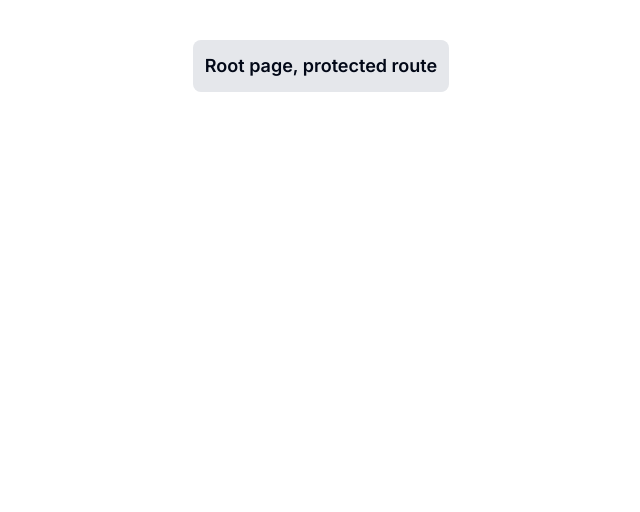
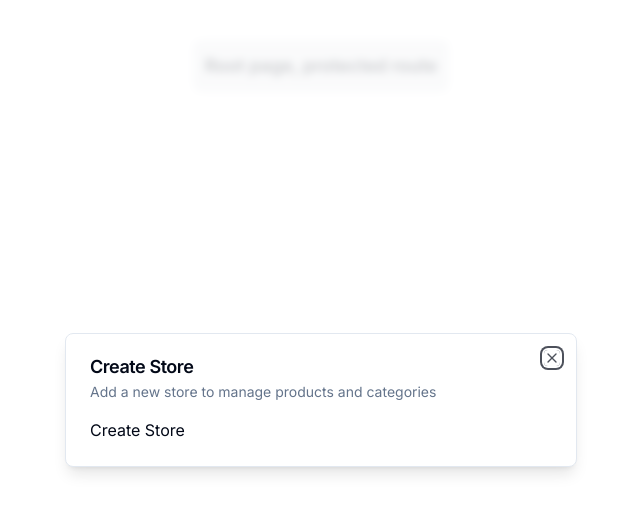
Before and after one commit to samid77/ecommerce-admin, a Next.js app: page / in a window 1280 px wide. Shown: the top 512 px of the page, without its empty margins (319-959 px from the left). Built offline with nearby package versions, Linux system fonts and the light colour scheme.

Commit message:
Construct default modal, modal hook, import dialog from shadcn and make the Create Store modal always appear in the first render

```diff
--- a/app/(root)/page.tsx
+++ b/app/(root)/page.tsx
@@ -1,13 +1,22 @@
-import { Button } from "@/components/ui/button";
-import { UserButton } from "@clerk/nextjs";
+'use client'
+
+import React, {useEffect, useState} from 'react';
+import Modal from "@/components/ui/modal"
+import { useModalHookStore } from '@/hooks/useModalHook';
 
 const SetupPage = () => {
+  const onOpen = useModalHookStore((state) => state.onOpen);
+  const isOpen = useModalHookStore((state) => state.isOpen);
+
+  useEffect(() => {
+    if(!isOpen) onOpen()
+  }, [isOpen, onOpen])
+
   return (
     <div className="flex flex-col gap-3 items-center justify-center p-10 text-lg font-semibold">
       <div className="p-3 bg-gray-200 rounded-lg">
         Root page, protected route
       </div>
-      <UserButton afterSignOutUrl="/"/>
     </div>
   )
 }
--- a/app/layout.tsx
+++ b/app/layout.tsx
@@ -1,7 +1,9 @@
-import './globals.css'
 import type { Metadata } from 'next'
 import { Inter } from 'next/font/google'
 import { ClerkProvider } from '@clerk/nextjs'
+
+import './globals.css'
+import ModalProvider from '@/providers/ModalProvider'
 
 const inter = Inter({ subsets: ['latin'] })
 
@@ -16,7 +18,10 @@
   return (
     <ClerkProvider>
       <html lang="en">
-        <body className={inter.className}>{children}</body>
+        <body className={inter.className}>
+          <ModalProvider />
+          {children}
+        </body>
       </html>
     </ClerkProvider>
   )
--- /dev/null
+++ b/components/modals/StoreModal.tsx
@@ -0,0 +1,20 @@
+'use client'
+import React from 'react'
+import Modal from '@/components/ui/modal'
+import { useModalHookStore } from '@/hooks/useModalHook'
+
+const StoreModal = () => {
+  const storeModal = useModalHookStore();
+
+  return (
+    <Modal
+     title='Create Store'
+     description='Add a new store to manage products and categories'
+     isOpen={storeModal.isOpen}
+     onClose={storeModal.onClose}>
+        Create Store
+    </Modal>
+  )
+}
+
+export default StoreModal
--- /dev/null
+++ b/components/ui/dialog.tsx
@@ -0,0 +1,123 @@
+"use client"
+
+import * as React from "react"
+import * as DialogPrimitive from "@radix-ui/react-dialog"
+import { X } from "lucide-react"
+
+import { cn } from "@/lib/utils"
+
+const Dialog = DialogPrimitive.Root
+
+const DialogTrigger = DialogPrimitive.Trigger
+
+const DialogPortal = ({
+  className,
+  ...props
+}: DialogPrimitive.DialogPortalProps) => (
+  <DialogPrimitive.Portal className={cn(className)} {...props} />
+)
+DialogPortal.displayName = DialogPrimitive.Portal.displayName
+
+const DialogOverlay = React.forwardRef<
+  React.ElementRef<typeof DialogPrimitive.Overlay>,
+  React.ComponentPropsWithoutRef<typeof DialogPrimitive.Overlay>
+>(({ className, ...props }, ref) => (
+  <DialogPrimitive.Overlay
+    ref={ref}
+    className={cn(
+      "fixed inset-0 z-50 bg-background/80 backdrop-blur-sm data-[state=open]:animate-in data-[state=closed]:animate-out data-[state=closed]:fade-out-0 data-[state=open]:fade-in-0",
+      className
+    )}
+    {...props}
+  />
+))
+DialogOverlay.displayName = DialogPrimitive.Overlay.displayName
+
+const DialogContent = React.forwardRef<
+  React.ElementRef<typeof DialogPrimitive.Content>,
+  React.ComponentPropsWithoutRef<typeof DialogPrimitive.Content>
+>(({ className, children, ...props }, ref) => (
+  <DialogPortal>
+    <DialogOverlay />
+    <DialogPrimitive.Content
+      ref={ref}
+      className={cn(
+        "fixed left-[50%] top-[50%] z-50 grid w-full max-w-lg translate-x-[-50%] translate-y-[-50%] gap-4 border bg-background p-6 shadow-lg duration-200 data-[state=open]:animate-in data-[state=closed]:animate-out data-[state=closed]:fade-out-0 data-[state=open]:fade-in-0 data-[state=closed]:zoom-out-95 data-[state=open]:zoom-in-95 data-[state=closed]:slide-out-to-left-1/2 data-[state=closed]:slide-out-to-top-[48%] data-[state=open]:slide-in-from-left-1/2 data-[state=open]:slide-in-from-top-[48%] sm:rounded-lg md:w-full",
+        className
+      )}
+      {...props}
+    >
+      {children}
+      <DialogPrimitive.Close className="absolute right-4 top-4 rounded-sm opacity-70 ring-offset-background transition-opacity hover:opacity-100 focus:outline-none focus:ring-2 focus:ring-ring focus:ring-offset-2 disabled:pointer-events-none data-[state=open]:bg-accent data-[state=open]:text-muted-foreground">
+        <X className="h-4 w-4" />
+        <span className="sr-only">Close</span>
+      </DialogPrimitive.Close>
+    </DialogPrimitive.Content>
+  </DialogPortal>
+))
+DialogContent.displayName = DialogPrimitive.Content.displayName
+
+const DialogHeader = ({
+  className,
+  ...props
+}: React.HTMLAttributes<HTMLDivElement>) => (
+  <div
+    className={cn(
+      "flex flex-col space-y-1.5 text-center sm:text-left",
+      className
+    )}
+    {...props}
+  />
+)
+DialogHeader.displayName = "DialogHeader"
+
+const DialogFooter = ({
+  className,
+  ...props
+}: React.HTMLAttributes<HTMLDivElement>) => (
+  <div
+    className={cn(
+      "flex flex-col-reverse sm:flex-row sm:justify-end sm:space-x-2",
+      className
+    )}
+    {...props}
+  />
+)
+DialogFooter.displayName = "DialogFooter"
+
+const DialogTitle = React.forwardRef<
+  React.ElementRef<typeof DialogPrimitive.Title>,
+  React.ComponentPropsWithoutRef<typeof DialogPrimitive.Title>
+>(({ className, ...props }, ref) => (
+  <DialogPrimitive.Title
+    ref={ref}
+    className={cn(
+      "text-lg font-semibold leading-none tracking-tight",
+      className
+    )}
+    {...props}
+  />
+))
+DialogTitle.displayName = DialogPrimitive.Title.displayName
+
+const DialogDescription = React.forwardRef<
+  React.ElementRef<typeof DialogPrimitive.Description>,
+  React.ComponentPropsWithoutRef<typeof DialogPrimitive.Description>
+>(({ className, ...props }, ref) => (
+  <DialogPrimitive.Description
+    ref={ref}
+    className={cn("text-sm text-muted-foreground", className)}
+    {...props}
+  />
+))
+DialogDescription.displayName = DialogPrimitive.Description.displayName
+
+export {
+  Dialog,
+  DialogTrigger,
+  DialogContent,
+  DialogHeader,
+  DialogFooter,
+  DialogTitle,
+  DialogDescription,
+}
--- /dev/null
+++ b/components/ui/modal.tsx
@@ -0,0 +1,34 @@
+'use client'
+import React from 'react'
+import { Dialog, DialogContent, DialogDescription, DialogHeader, DialogTitle } from '@/components/ui/dialog';
+
+interface ModalProps {
+    title: string;
+    description: string;
+    isOpen: boolean;
+    onClose: () => void;
+    children?: React.ReactNode;
+}
+
+const Modal: React.FC<ModalProps> = ({title, description, isOpen, onClose, children}) => {
+
+  const onChange = (open: boolean) => {
+    if(!open) onClose();
+  }
+
+  return (
+    <Dialog
+        open={isOpen}
+        onOpenChange={onChange}>
+        <DialogContent>
+            <DialogHeader>
+                <DialogTitle>{title}</DialogTitle>
+                <DialogDescription>{description}</DialogDescription>
+            </DialogHeader>
+            <div>{children}</div>
+        </DialogContent>
+    </Dialog>
+  )
+}
+
+export default Modal;
--- /dev/null
+++ b/hooks/useModalHook.tsx
@@ -0,0 +1,15 @@
+import {create} from 'zustand';
+
+interface useModalHookStore {
+    isOpen: boolean;
+    onOpen: () => void;
+    onClose: () => void;
+}
+
+export const useModalHookStore = create<useModalHookStore>((set) => ({
+    isOpen: false,
+    onOpen: () => set({isOpen: true}),
+    onClose: () => set({isOpen: false})
+}))
+
+export default useModalHookStore;
--- /dev/null
+++ b/providers/ModalProvider.tsx
@@ -0,0 +1,20 @@
+'use client'
+import React, {useEffect, useState} from 'react'
+import StoreModal from '@/components/modals/StoreModal';
+
+
+const ModalProvider = () => {
+  const [isMounted, setIsMounted] = useState(false);
+  useEffect(() => {
+    setIsMounted(true);
+  }, [])
+  if(!isMounted) return null;
+
+  return (
+    <>
+     <StoreModal />
+    </>
+  )
+}
+
+export default ModalProvider
```
